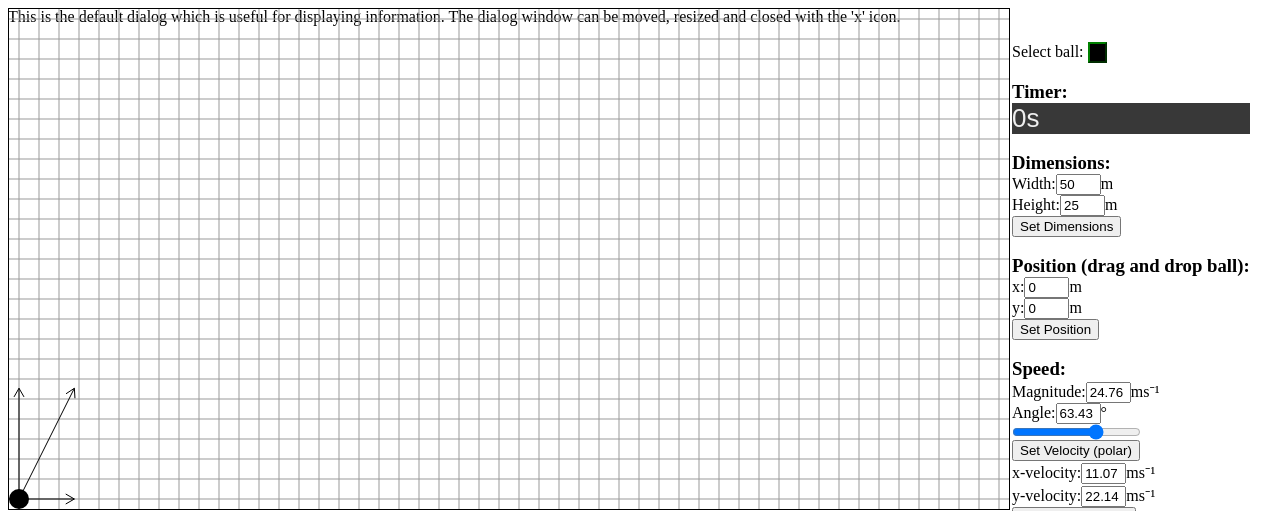
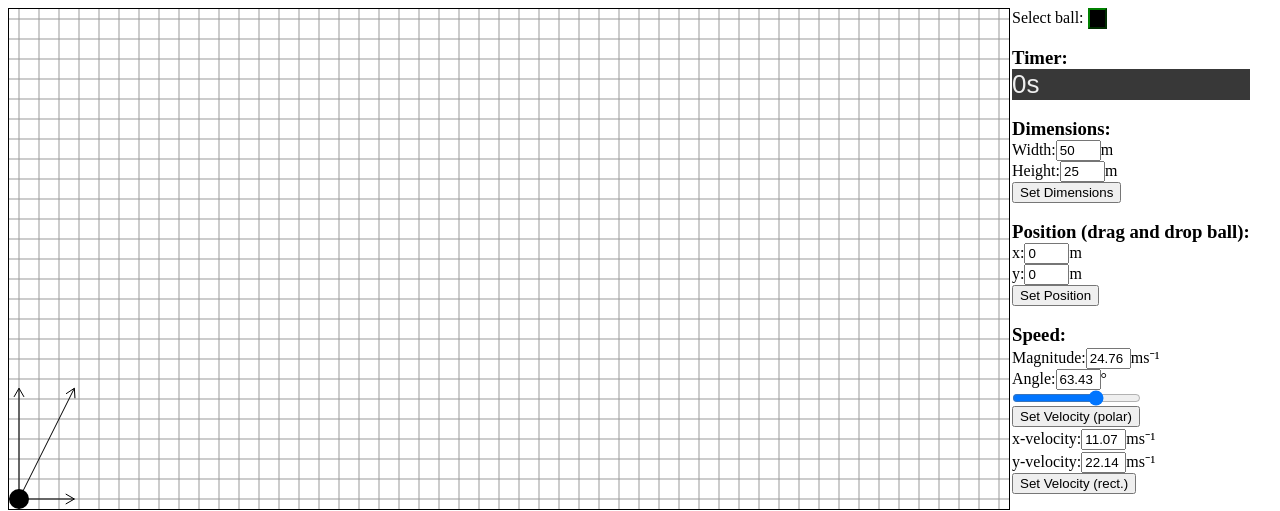
Before and after one commit to IvanZ-1-2-3-4/IvanZ-1-2-3-4.github.io, a plain HTML site: page index.html in a window 1280 px wide. Shown: the top 511 px of the page. Drawn offline with Linux system fonts and the light colour scheme.

Commit message:
lazy message

```diff
--- a/index.html
+++ b/index.html
@@ -14,9 +14,7 @@
 <script src="main.js"></script>
 
 <body>
-    <div class="dialog" id="dialog" title="Basic dialog">
-        <p>This is the default dialog which is useful for displaying information. The dialog window can be moved, resized and closed with the 'x' icon.</p>
-    </div>
+
     <div class="animation-grid-container">
         <div id="canvas-container" class="container" style="display: inline-block;">
             <canvas id="base-layer" style="position: relative; left: 0; top: 0; z-index: 0;" width="1000px" height="500px"></canvas>
```
